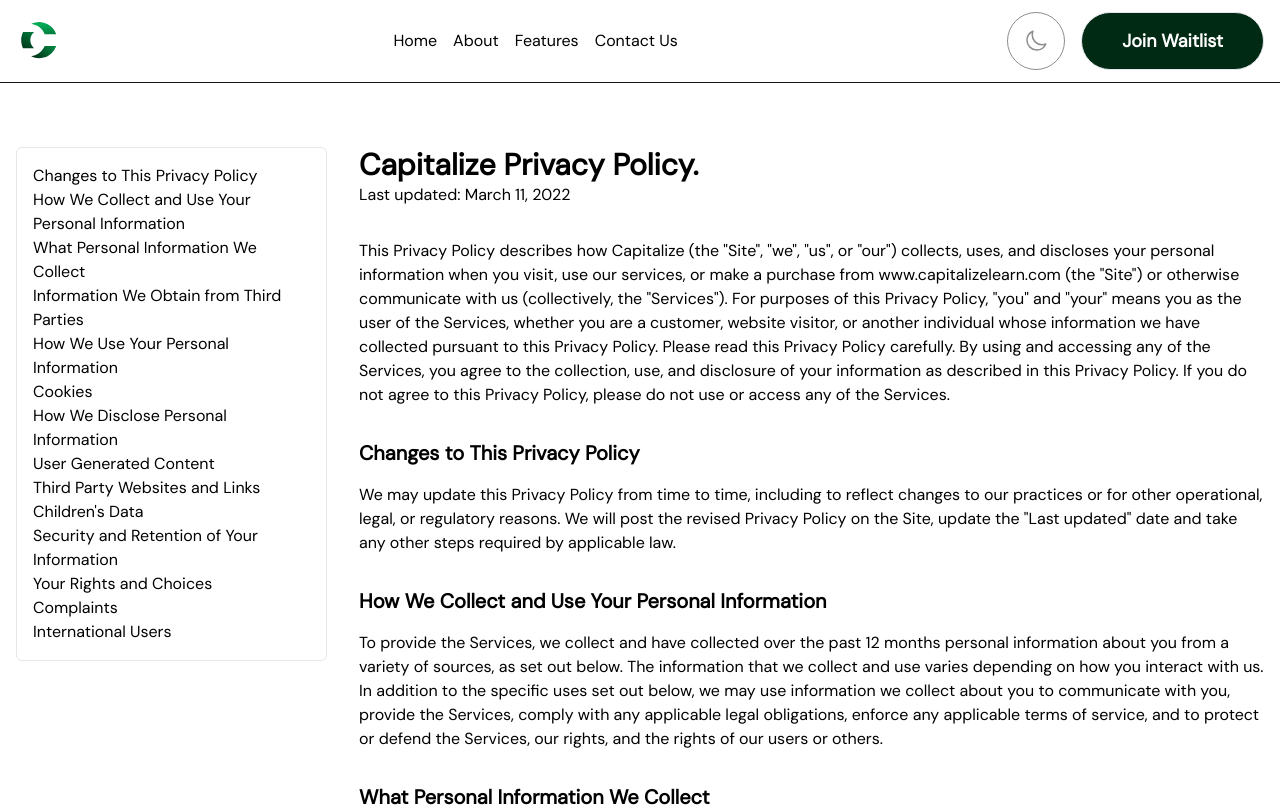
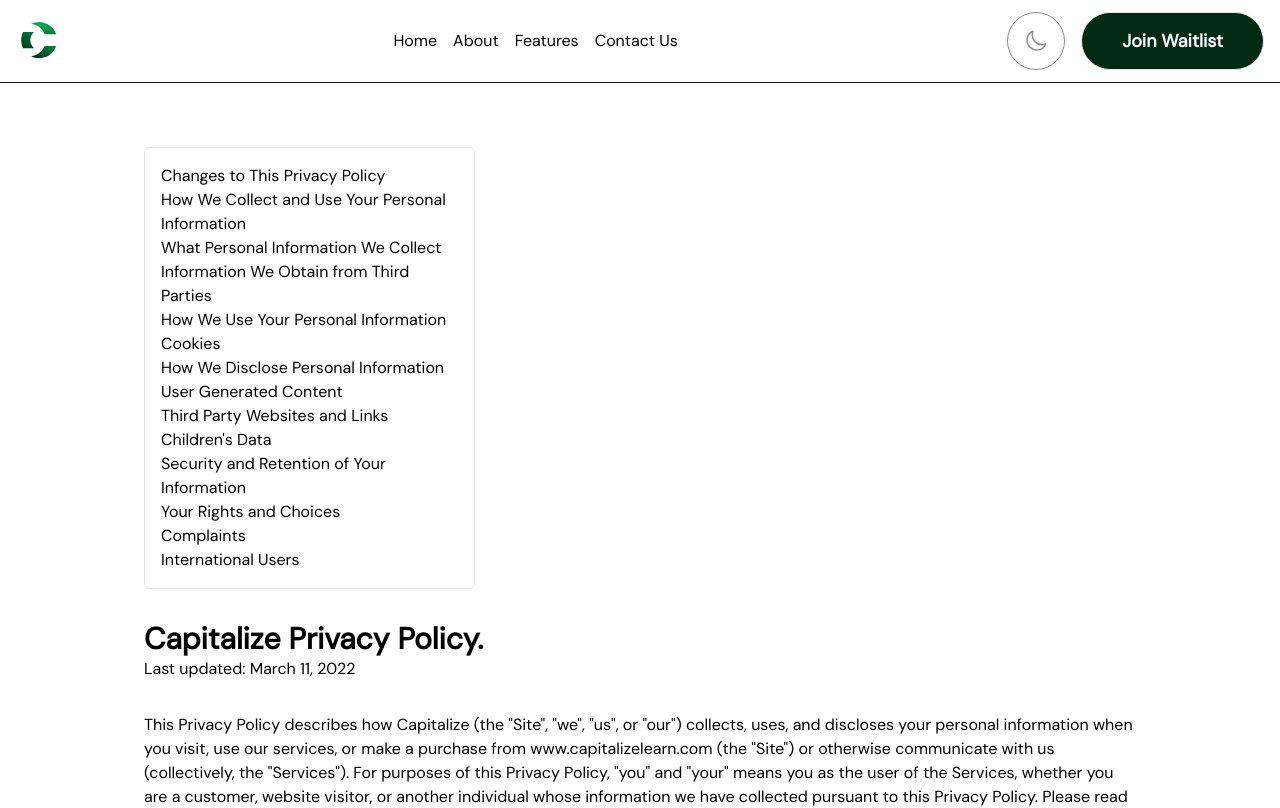
Before and after one commit to capitalizelearning/frontend, a React (Vite) app: page /privacy in a window 1280 px wide. Shown: the top 808 px of the page. Built offline with nearby package versions, Linux system fonts and the light colour scheme.

Commit message:
Update privacy

```diff
--- a/src/pages/Privacy.jsx
+++ b/src/pages/Privacy.jsx
@@ -7,7 +7,7 @@
             <main className="flex flex-col max-w-screen w-full overflow-x-hidden dark:bg-[#0F0F0F] dark:text-[#FBFBFB]">
                 <LandingNav />
 
-                <div className="w-full container mx-auto p-8 md:p-4 my-12 flex items-start gap-8">
+                <div className="w-full container max-w-screen-lg mx-auto p-8 md:p-4 my-12 flex flex-col md:flw-row items-start gap-8">
                     <div className="w-full md:w-1/3 border border-gray-200 dark:border-gray-700 rounded-md p-4">
                         <ul className="list-none">
                             <li>
```
